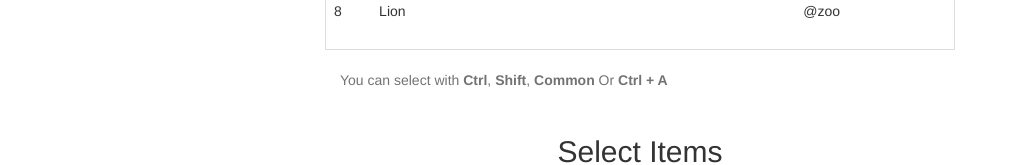
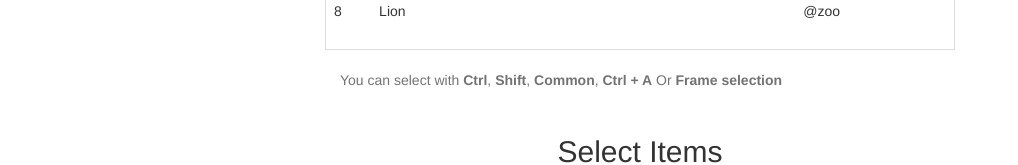
Before and after one commit to gkShine/jquery-multiselect, a website: page index.html in a window 1280 px wide. Shown: the part 390-555 px from the top of the page, without its empty margins (0-1018 px from the left). Drawn offline with nearby package versions, Linux system fonts and the light colour scheme.

Commit message:
update index

```diff
--- a/index.html
+++ b/index.html
@@ -77,7 +77,7 @@
     </div>
     <div class="form-group">
         <div class="col-sm-12">
-            <span class="help-block">You can select with <b>Ctrl</b>, <b>Shift</b>, <b>Common</b> Or <b>Ctrl + A</b></span>
+            <span class="help-block">You can select with <b>Ctrl</b>, <b>Shift</b>, <b>Common</b>, <b>Ctrl + A</b> Or <b>Frame selection</b></span>
         </div>
     </div>
     <div class="form-group">
```
